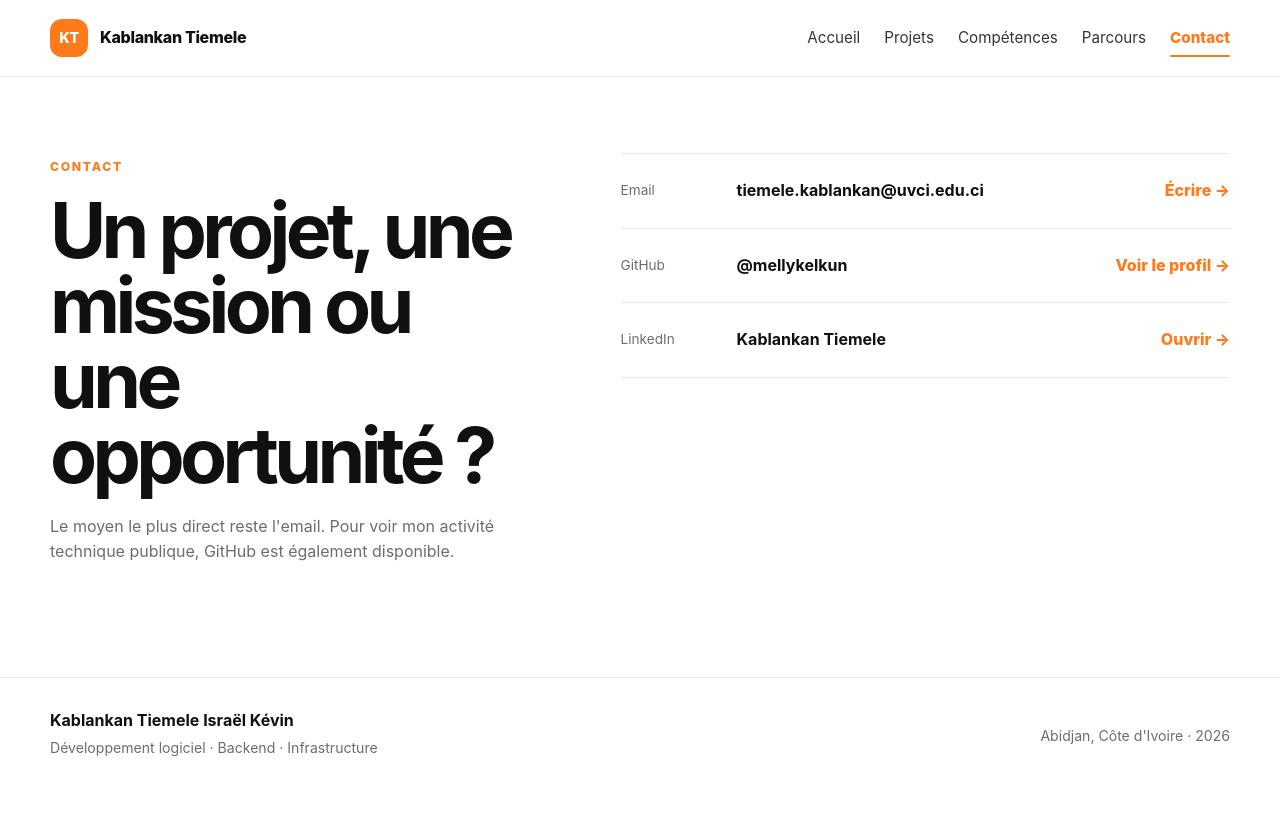
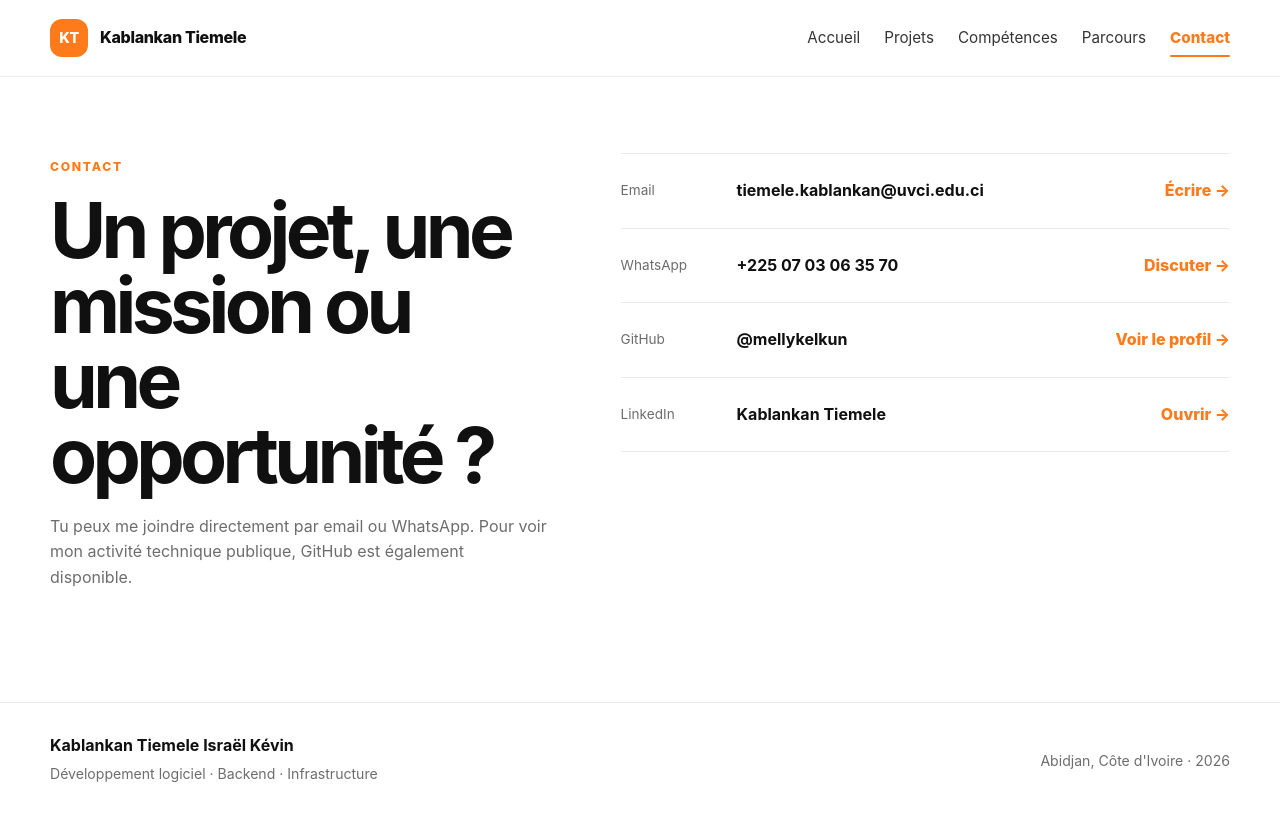
Before and after one commit to mellykelkun/Portfolio_Kanblankan, a Next.js app: page /contact in a window 1280 px wide. Built offline with nearby package versions, Linux system fonts and the light colour scheme; no server answers.

Commit message:
contact: ajouter WhatsApp

```diff
--- a/app/contact/page.js
+++ b/app/contact/page.js
@@ -7,10 +7,11 @@ export default function Contact() {
         <div>
           <span className="surtitre">Contact</span>
           <h1>Un projet, une mission ou une opportunité ?</h1>
-          <p>Le moyen le plus direct reste l'email. Pour voir mon activité technique publique, GitHub est également disponible.</p>
+          <p>Tu peux me joindre directement par email ou WhatsApp. Pour voir mon activité technique publique, GitHub est également disponible.</p>
         </div>
         <div className="carte-contact">
           <a href="mailto:tiemele.kablankan@uvci.edu.ci"><span>Email</span><strong>tiemele.kablankan@uvci.edu.ci</strong><em>Écrire →</em></a>
+          <a href="https://wa.me/2250703063570" target="_blank" rel="noreferrer"><span>WhatsApp</span><strong>+225 07 03 06 35 70</strong><em>Discuter →</em></a>
           <a href="https://github.com/mellykelkun" target="_blank" rel="noreferrer"><span>GitHub</span><strong>@mellykelkun</strong><em>Voir le profil →</em></a>
           <a href="https://www.linkedin.com/in/kablankan-tiemele-isra%C3%ABl-kevin-kablankan-91ab27408" target="_blank" rel="noreferrer"><span>LinkedIn</span><strong>Kablankan Tiemele</strong><em>Ouvrir →</em></a>
         </div>
```
